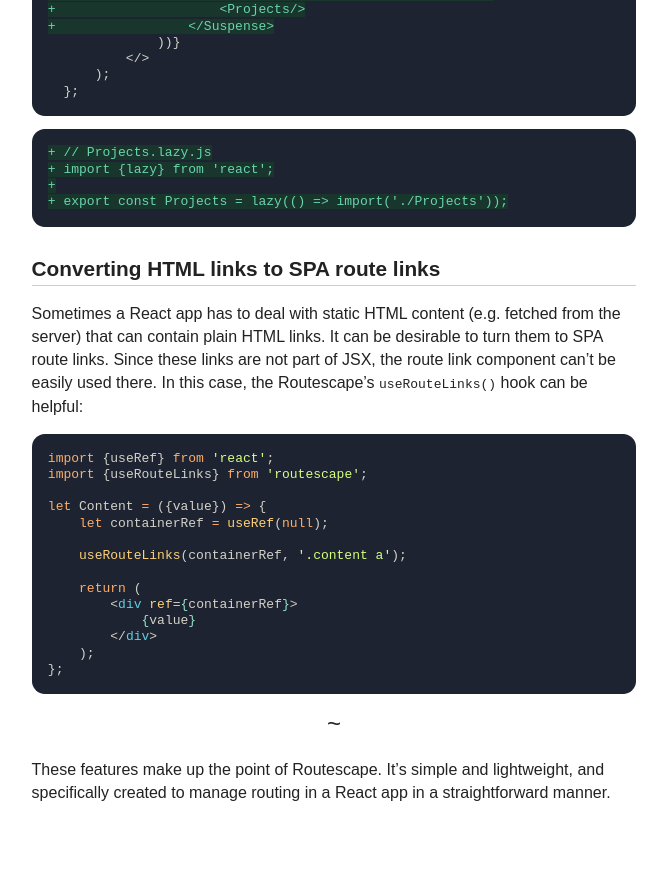
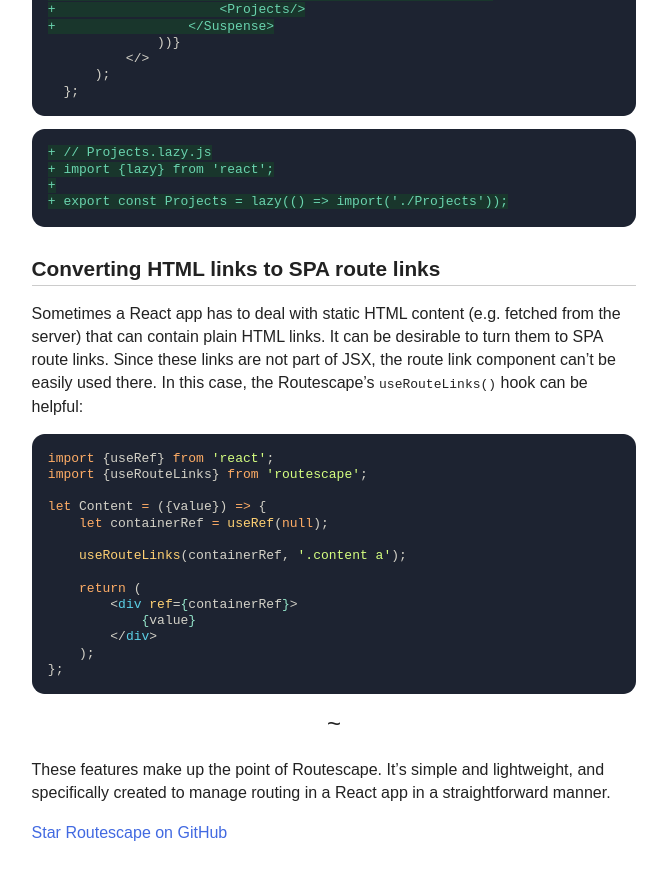
Before and after one commit to axtk/axtk.github.io, a Jekyll site: the page built from routescape.md, in a window 1280 px wide and 900 px high, scrolled down 3049 px. Shown: the top 880 px of the window, without its empty margins (306-973 px from the left). Built offline with Jekyll 4.4.1, drawn with Linux system fonts in a browser that asks for light colours; our own code applies the rules of GitHub Pages for plain Markdown files.

Commit message:
add gh button to routescape.md

```diff
--- a/routescape.md
+++ b/routescape.md
@@ -165,3 +165,6 @@
 ~
 
 These features make up the point of Routescape. It's simple and lightweight, and specifically created to manage routing in a React app in a straightforward manner.
+
+<a class="github-button" href="https://github.com/axtk/routescape" data-color-scheme="no-preference: light; light: light; dark: dark;" data-icon="octicon-star" data-size="large" aria-label="Star axtk/routescape on GitHub">Star Routescape on GitHub</a>
+<script async defer src="https://buttons.github.io/buttons.js"></script>
```
